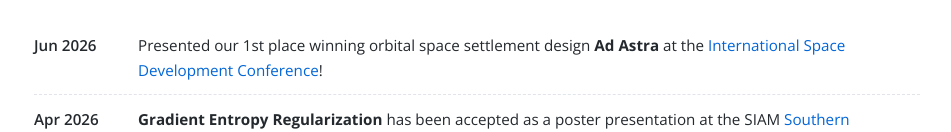
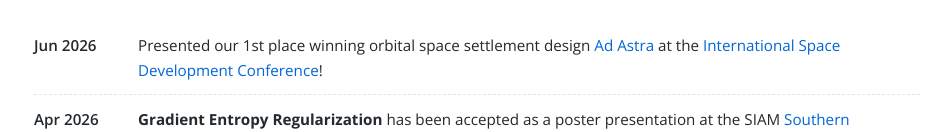
Before and after one commit to Ishanyjha/ishanyjha.github.io, a plain HTML site: page index.html in a window 1280 px wide. Shown: the part 788-920 px from the top of the page, without its empty margins (163-1114 px from the left). Drawn offline with nearby package versions, Linux system fonts and the light colour scheme.

Commit message:
Update news content link to Google Drive

```diff
--- a/index.html
+++ b/index.html
@@ -330,7 +330,7 @@
             <h2 class="section-header">Recent Highlights</h2>
             <div class="news-item">
                 <div class="news-date">Jun 2026</div>
-                <div class="news-content">Presented our 1st place winning orbital space settlement design <b>Ad Astra</b> at the <a href="https://nss.org/nss-space-settlement-contest" target="_blank">International Space Development Conference</a>!</div>
+                <div class="news-content">Presented our 1st place winning orbital space settlement design <a href="https://drive.google.com/file/d/1yrLhhtL4hJG6lbQ-jq8W8Y3J7CUIvzwR/view?usp=sharing" target="_blank">Ad Astra</a> at the <a href="https://nss.org/nss-space-settlement-contest" target="_blank">International Space Development Conference</a>!</div>
             </div>
             <div class="news-item">
                 <div class="news-date">Apr 2026</div>
```
